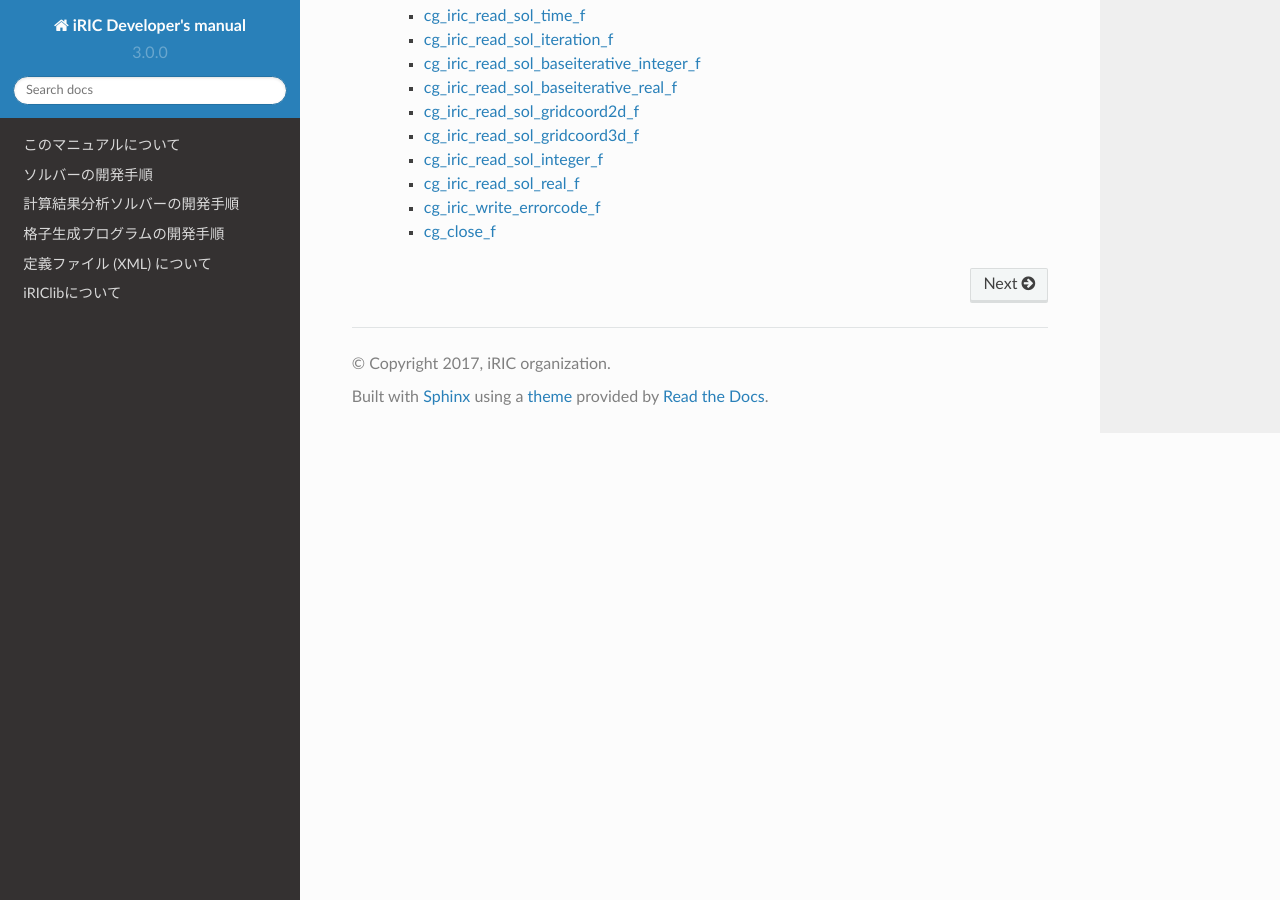
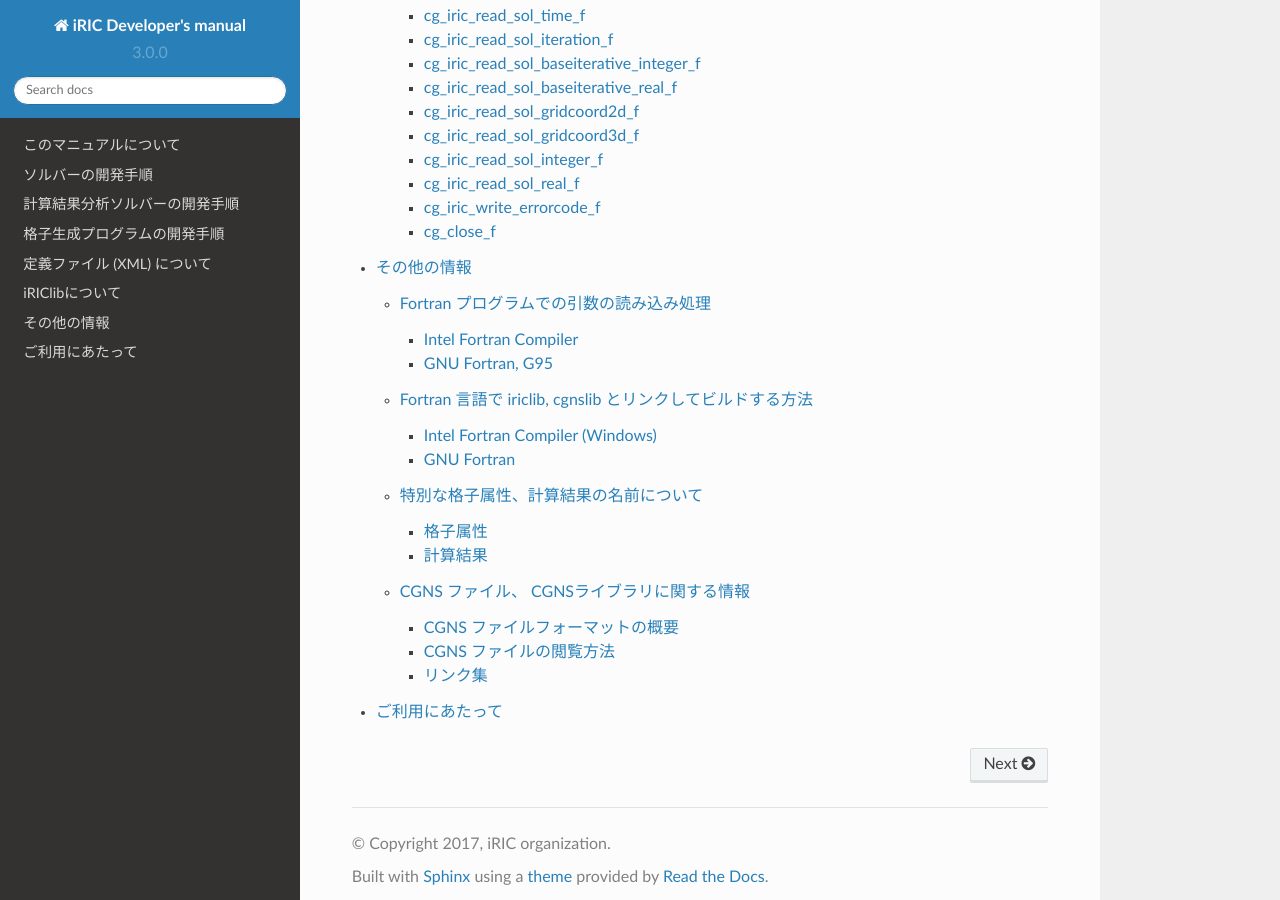
Before and after one commit to scharlton2/solver_dev_manual, a Sphinx documentation site: the page built from source/index.rst, in a window 1280 px wide and 900 px high, scrolled down 5352 px. Built offline with Sphinx 7.4.7 and the Read the Docs theme 2.0.0, drawn with Linux system fonts in a browser that asks for light colours; some of the changed lines change nothing that is shown.

Commit message:
Japanese edition finished roughly.

```diff
--- /dev/null
+++ b/source/07/01_loading_args.rst
@@ -0,0 +1,50 @@
+Fortran プログラムでの引数の読み込み処理
+===========================================
+
+iRICは、ソルバーや格子生成プログラムを起動する時、コマンドライン引数として
+計算データファイルもしくは格子生成データファイルの名前を渡すため、
+これを読み込む必要があります。
+
+Fortran では、コマンドライン引数を読み込む方法がコンパイラによって異なります。
+ここでは、Intel Fortran Compiler と、GNU Fortran (gfortran), G95 での
+引数の読み込み処理について説明します。
+
+Intel Fortran Compiler
+------------------------
+
+nargs()でコマンドライン引数の個数を取得し、引数がある場合、
+getarg() で引数を取得します。
+
+.. code-block:: fortran
+   :caption: Intel Fortran Compiler での引数読み込み処理例
+   :linenos:
+
+   icount = nargs()  ! コマンド名が数に含まれるので、引数が1つなら2を返す
+   if ( icount.eq.2 ) then
+     call getarg(1, condFile, istatus)
+   else
+     write(*,*) “Input File not specified.”
+     stop
+   endif
+
+GNU Fortran, G95
+-----------------
+
+iargc() でコマンドライン引数の個数を取得し、
+引数がある場合、getarg() で引数を取得します。
+
+Intel Fortran Compiler の nargs(), getarg() とは
+仕様が異なりますので注意して下さい。
+
+.. code-block:: fortran
+   :caption: GNU Fortran, G95での引数読み込み処理例
+   :linenos:
+
+   icount = iargc()  ! コマンド名は数に含まれないので、引数が1つなら1を返す
+   if ( icount.eq.1 ) then
+     call getarg(0, str1)      ! 実行プログラムのファイル名
+     call getarg(1, condfile)  ! 引数
+   else
+     write(*,*) "Input File not specified."
+     stop
+   endif
--- /dev/null
+++ b/source/07/02_how_to_build.rst
@@ -0,0 +1,52 @@
+Fortran 言語で iriclib, cgnslib とリンクしてビルドする方法
+===================================================================
+
+iRIC と連携して動作するソルバー、格子生成プログラムをコンパイルするには、
+cgnslib, iriclib とリンクする必要があります。
+それぞれ、Intel Fortran Compiler と GNU Fortran では異なるライブラリを利用する
+必要があります。それぞれで必要なライブラリのファイル名は
+:numref:`library_file_names` のとおりです。
+ヘッダファイルは共通で、 \\"libcgns_f.h\\"、 \\"iriclib_f.h\\" です。
+
+.. _library_file_names:
+
+.. list-table::コンパイラ別の、iRIClib, cgnslib 関連のファイル名
+
+   * - コンパイラ
+     - iRIClib ライブラリ
+     - cgnslib ライブラリ
+   * - Intel Fortran Compiler
+     - iriclib_x64_ifort.lib
+     - cgnsdll_x64_ifort.lib
+   * - GNU Fortran(gfortran)
+     - iriclib.lib
+     - cgnsdll.lib
+
+ソースコードのファイルが solver.f の時のコンパイル手順について以下に示します。
+ただし、コンパイラの設定 (pathの設定など) は完了しているものとします。
+
+Intel Fortran Compiler (Windows)
+----------------------------------
+
+solver.f, cgnsdll_x64_ifort.lib, iriclib_x64_ifort.lib, cgnslib_f.h, iriclib_f.h
+を同じフォルダに置き、そこに移動して以下のコマンドを実行することで、
+実行ファイル solver.exe が生成されます。
+
+.. code-block:: Batchfile
+
+   ifort solver.f cgnsdll_x64_ifort.lib iriclib_x64_ifort.lib /MD
+
+コンパイル時には、同時に solver.exe.manifest というファイルも作成されます。
+ソルバーをコピーする時はこのファイルも一緒にコピーし、同じフォルダに配置してください。
+
+GNU Fortran
+--------------
+
+solver.f, cgnsdll.lib, iriclib.lib, cgnslib_f.h, iriclib_f.h を
+同じフォルダに置き、そこに移動して以下のコマンドを実行することで、
+実行ファイル solver.exe が生成されます。
+
+.. code-block:: Batchfile
+
+   gfortran -c solver.f
+   g++ -o solver.exe -lgfortran solver.o cgnsdll.lib iriclib.lib
--- /dev/null
+++ b/source/07/03_special_names.rst
@@ -0,0 +1,79 @@
+特別な格子属性、計算結果の名前について
+========================================
+
+iRIC では、特別な目的で用いる格子属性、計算結果について、特別な名前を用います。
+開発するソルバーで、以下の目的に合致する属性を入出力する場合、ここで示す名前を使ってください。
+
+
+格子属性
+--------
+
+入力格子の属性について定義された特別な名前を :numref:`special_grid_att_names` に示します。
+
+.. _special_grid_att_names:
+
+.. list-table:: 格子属性について定義された特別な名前
+   :header-rows: 1
+
+   * - 名前
+     - 説明
+   * - Elevation
+     - 格子点の標高 (単位: m) を保持する格子属性です。格子点の、実数の属性として定義します。
+
+ソルバーで Elevation を使用する場合は、 GridRelatedCondition 要素の子要素の、
+Item 要素の name 属性に指定します。caption 属性は任意に設定できます。
+定義例を :numref:`elevation_def_example` に示します。
+
+.. code-block: xml
+   :name: elevation_def_example
+   :caption: Elevation 要素の定義例
+
+   <Item name="Elevation" caption="Elevation">
+     <Definition position="node" valueType="real" default="max" />
+   </Item>
+
+一方格子生成プログラムで標高情報を出力する場合、 Elevationという名前を使って出力すれば
+iRIC で読み込まれます。格子生成プログラムで Elavtion を出力する処理の例を
+:numref:`elevation_output_example` に示します。
+
+.. code-block: fortran
+   :name: elevation_output_example
+   :caption: 格子生成プログラムでの、Elevation を出力するソースコードの例
+
+   cg_iric_write_grid_real_node_f("Elevation", elevation, ier);
+
+
+計算結果
+---------
+
+計算結果について定義された特別な名前を 表 7 5に示します。
+ここで示す名前は、 iRIClib の関数の引数に指定してください。
+
+これらの特別な計算結果を全て出力するソルバーの例を
+:numref:`special_result_names` に示します。
+
+.. _special_result_names:
+
+.. list-table:: 計算結果について定義された特別な名前
+
+   * - 名前
+     - 説明
+     - 必須
+   * - Elevation
+     - 河床の標高 (単位: m)。実数の計算結果として出力します。\\"Elevation(m)\\" などのように、後ろに単位などの文字列を付加してもかまいません。
+     - ○
+   * - WaterSurfaceElevation
+     - 水面の標高 (単位: m)。実数の計算結果として出力します。\\"WaterSurfaceElevation(m)\\" などのように、後ろに単位などの文字列を付加してもかまいません。
+     -
+   * - IBC
+     - 計算結果の有効・無効フラグ。無効な (水がない) 領域では 0、有効な (水がある) 領域では 1 を出力します。
+     -
+
+
+.. code-block: fortran
+   :name: special_result_output_example
+   :caption: 特別な名前の計算結果を出力するソースコードの例
+
+   call cg_iric_write_sol_real_f('Elevation(m)', elevation_values, ier)
+   call cg_iric_write_sol_real_f('WaterSurfaceElevation(m)', surface_values, ier)
+   call cg_iric_write_sol_integer_f('IBC', IBC_values, ier)
--- /dev/null
+++ b/source/07/04_about_cgns.rst
@@ -0,0 +1,101 @@
+CGNS ファイル、 CGNSライブラリに関する情報
+===========================================
+
+CGNS ファイルフォーマットの概要
+-------------------------------
+
+CGNSは、CFG General Notation System の略で、数値流体力学で用いられるデータを
+格納するための汎用ファイルフォーマットです。
+OS やCPU の種類が異なるコンピュータの間で、共通して利用することができます。
+数値流体力学で用いられる標準的なデータ形式が定義されているほか、
+ソルバーごとに独自の要素を追加する拡張性が備わっています。
+
+CGNS ファイルの入出力ライブラリは cgnslib として提供されており、
+以下の言語から利用することができます。
+
+* C, C++
+* FORTRAN
+* Python
+
+元は Boeing 社と NASA が共同で開発しましたが、現在はオープンソースの
+コミュニティによって機能追加やメンテナンスが行われています。
+
+CGNS ファイルの閲覧方法
+-----------------------
+
+ここでは、iRIC により作成した CGNS ファイルを HDFView を用いて
+閲覧する方法を説明します。HDFView は、フリーソフトとして
+公開されているソフトウェアです。
+
+HDFView のインストール
+~~~~~~~~~~~~~~~~~~~~~~~
+
+まず、HDFViewをインストールします。HDFView のインストーラは、
+以下のサイトからダウンロードできます。
+
+https://www.hdfgroup.org/downloads/index.html
+
+.. _hdfview_webpage:
+
+.. figure:: images/hdf_webpage.png
+
+   HDF group ウェブページ
+
+HDF のホームページから、上記丸で囲って示した「Current Release」の
+リンクをクリックします。すると、様々なファイルのダウンロード画面に
+移動します。ここで、適切な (64 bit or 32 bit)
+プラットフォームのインストーラをクリックしてダウンロードしてください。
+解凍してインストーラを実行することで、 HDFViewがインストールされます。
+
+.. _hdfview_download_page:
+
+.. figure:: images/hdf_downloadpage.png
+
+   ダウンロードページ 表示例
+
+HDFView を利用したCGNS ファイルの閲覧
+~~~~~~~~~~~~~~~~~~~~~~~~~~~~~~~~~~~~~
+
+HDFViewを起動して CGNS ファイルを閲覧します。
+
+まず、スタートメニューから HDFView を起動します。次に、以下のメニューから、
+開く CGNS ファイルを選択します。
+
+File --> Open
+
+HDFView では、拡張子 \\"*.cgn\\" のファイルはデフォルトでは開く対象に含まれないため、
+ファイルのタイプで「すべてのファイル」を指定した上で、CGNSファイルを選択して開いて下さい。
+CGNS ファイルを開いた後の HDFView の画面表示例を
+:numref:`hdfview_example` に示します。
+
+.. _hdfview_example:
+
+.. figure:: images/hdfview.png
+
+   HDFView 表示例
+
+画面の左側には、CGNS ファイル内のツリー構造が表示されます。
+ツリー構造で、閲覧したい項目を選択すると、画面右側に選択した項目の
+内部のデータが表示されます。
+
+リンク集
+---------
+
+CGNS ファイル及び CGNS ライブラリに関する情報は、 :numref:`cgns_links`
+を参照してください。
+
+.. _cgns_links:
+
+.. list-table:: CGNS ファイル、CGNSライブラリ関連リンク
+   :header-rows: 1
+
+   * - 項目
+     - URL
+   * - ホームページ
+     - http://cgns.sourceforge.net/
+   * - 関数リファレンス
+     - http://www.grc.nasa.gov/WWW/cgns/midlevel/index.html
+   * - CGNSファイルの内部構造
+     - http://www.grc.nasa.gov/WWW/cgns/sids/index.html
+   * - CGNSライブラリの利用プログラムの記述例集
+     - http://sourceforge.net/projects/cgns/files/UserGuideCode/Release%203/UserGuideCodeV3.zip/download
--- /dev/null
+++ b/source/07_other_info.rst
@@ -0,0 +1,10 @@
+その他の情報
+============
+
+.. toctree::
+   :maxdepth: 2
+
+   07/01_loading_args
+   07/02_how_to_build
+   07/03_special_names
+   07/04_about_cgns
--- /dev/null
+++ b/source/08_use_notice.rst
@@ -0,0 +1,8 @@
+ご利用にあたって
+====================
+
+* 本ソフトウェアを利用した成果を用いて論文、報告書、記事等の出版物を作成する場合は、
+  本ソフトウェアを使用したことを適切な位置に示してください。
+* iRICサイトで提供している河川の地形データなどはサンプルデータであり、
+  実際のものとは異なる場合があります。あくまでもテスト用としてご試用下さい。
+* ご感想、ご意見、ご指摘は  http://i-ric.org  にて受け付けております。
--- a/source/index.rst
+++ b/source/index.rst
@@ -13,3 +13,5 @@
    04_how_to_dev_gridgenerator
    05_about_definition_file
    06_about_iriclib
+   07_other_info
+   08_use_notice
```
Also changed, not shown: source/07/images/hdf_downloadpage.png (added), source/07/images/hdf_webpage.png (added), source/07/images/hdfview.png (added).
